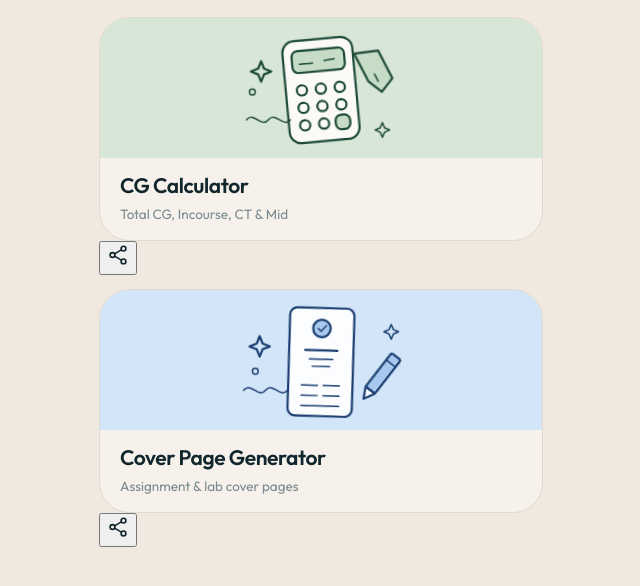
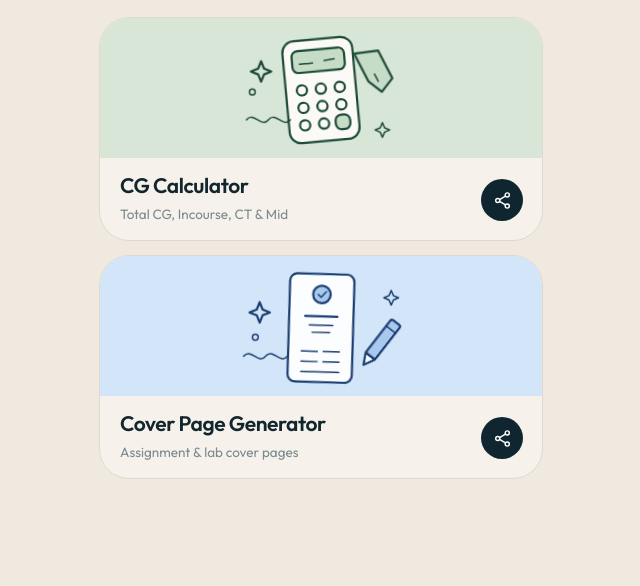
Before and after one commit to zihad1010/tools, a website: page public/index.html in a window 1280 px wide. Shown: the part 264-850 px from the top of the page, without its empty margins (319-959 px from the left). After the commit the page ends 800 px from the top, so only its background shows below. Drawn offline with Linux system fonts and the light colour scheme; no server answers.

Commit message:
Update styles.css

```diff
--- a/public/styles.css
+++ b/public/styles.css
@@ -209,3 +209,14 @@ body.home .dash-pin .tool-card.compact{margin-bottom:0}
 @keyframes apIn{from{opacity:0;transform:translateY(6px) scale(.98)}to{opacity:1;transform:none}}
 @keyframes apShake{0%,100%{transform:translate(0,0)}25%{transform:translate(1px,-1px)}75%{transform:translate(-1px,1px)}}
 @media (prefers-reduced-motion:reduce){.ap,.ap .shake,.ap .doodle .sp{animation:none!important}}
+
+/* ---------- Share button in the footer of the Calculator and Cover Page cards ---------- */
+.tool-wrap{position:relative}
+.tool-wrap .tool-body>div{padding-right:54px}
+.share-btn{position:absolute;z-index:2;right:20px;bottom:20px;width:42px;height:42px;border-radius:50%;border:0;background:var(--black);color:#fff;display:grid;place-items:center;padding:0;cursor:pointer;-webkit-tap-highlight-color:transparent;transition:transform .18s,opacity .18s}
+.share-btn .ic{width:19px;height:19px}
+.share-btn[hidden]{display:none}
+.share-btn:hover{opacity:.88}
+.share-btn:active{transform:scale(.92)}
+.share-btn:focus-visible{outline:2px solid var(--acc);outline-offset:2px}
+@media (prefers-reduced-motion:reduce){.share-btn{transition:none}}
```
